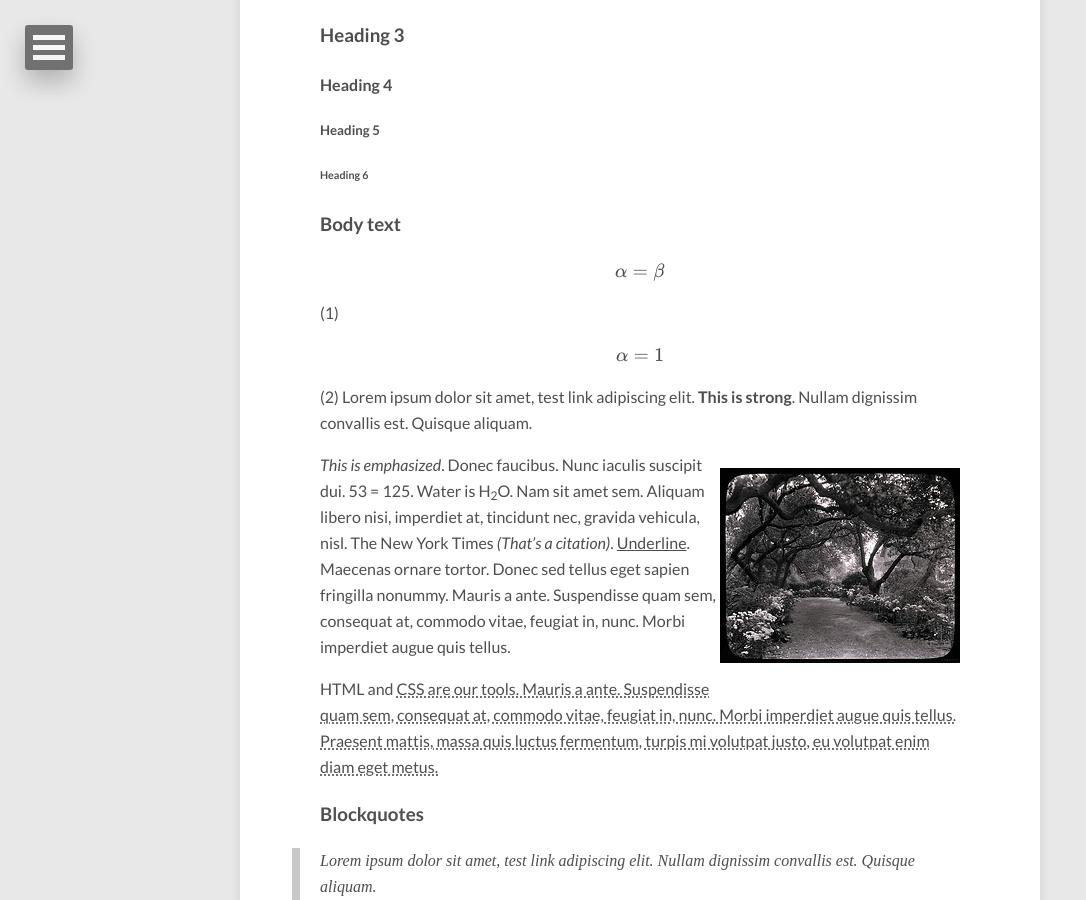
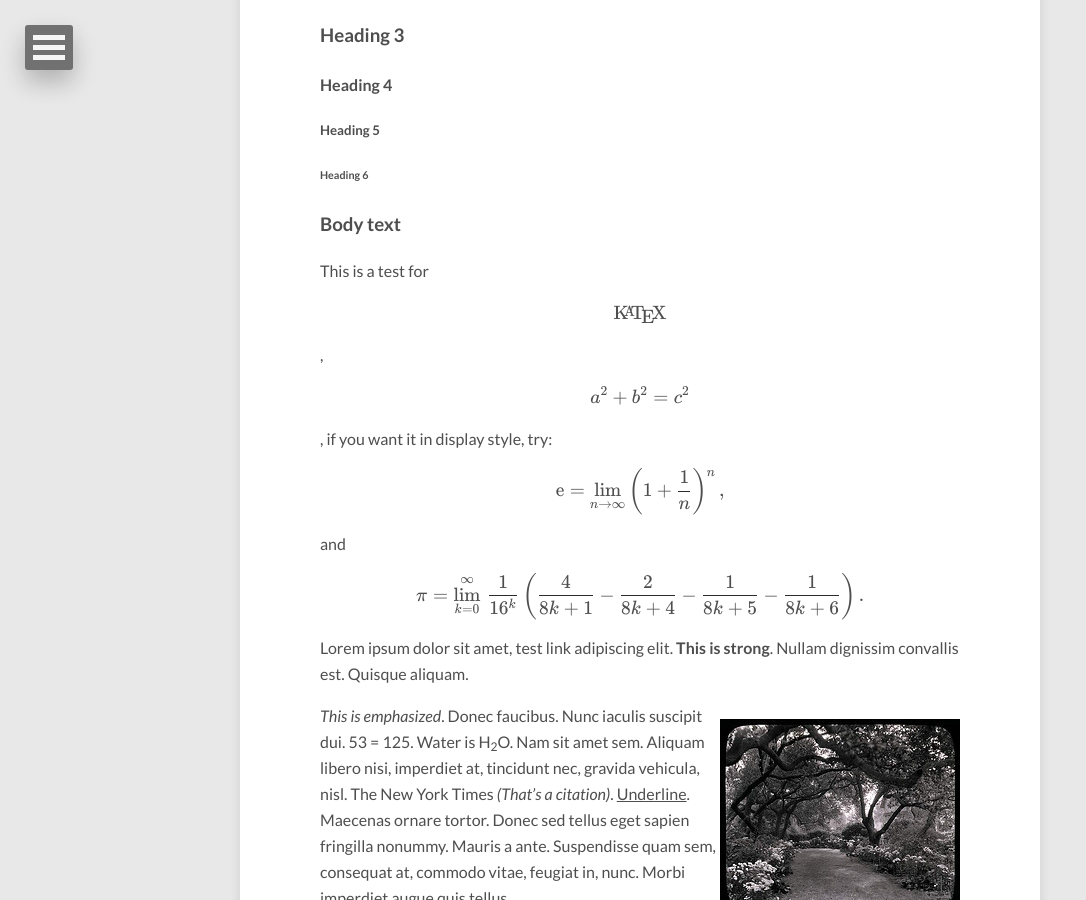
Before and after one commit to chienfm/chienfm.github.io, a Jekyll site: the page built from _posts/2011-03-10-sample-post.md, in a window 1280 px wide and 900 px high, scrolled down 716 px. Shown: the whole window, without its empty margins (0-1086 px from the left). Built offline with Jekyll 4.4.1, drawn with Linux system fonts in a browser that asks for light colours; nearby versions of some CDN libraries; comment, search, counter and statistics services are not loaded.

Commit message:
Update 2011-03-10-sample-post.md

```diff
--- a/_posts/2011-03-10-sample-post.md
+++ b/_posts/2011-03-10-sample-post.md
@@ -26,9 +26,10 @@ Below is just about everything you'll need to style in the theme. Check the sour
 
 ### Body text
 
-$$\alpha = \beta$$ (1)
+This is a test for $\KaTeX$, $a^2 + b^2 = c^2$, if you want it in display style, try: $$\text{e} = \lim_{n\to\infty} \left(1+\frac{1}{n}\right)^n,$$ and
+\\[ \pi = \lim_{k=0}^\infty \, \frac{1}{16^k} \left( \frac{4}{8k+1} - \frac{2}{8k+4} - \frac{1}{8k+5} - \frac{1}{8k+6} \right).\\]
 
-$\alpha = 1$ (2)
+
 Lorem ipsum dolor sit amet, test link adipiscing elit. **This is strong**. Nullam dignissim convallis est. Quisque aliquam.
 
 ![Smithsonian Image]({{ site.url }}/images/3953273590_704e3899d5_m.jpg)
```
